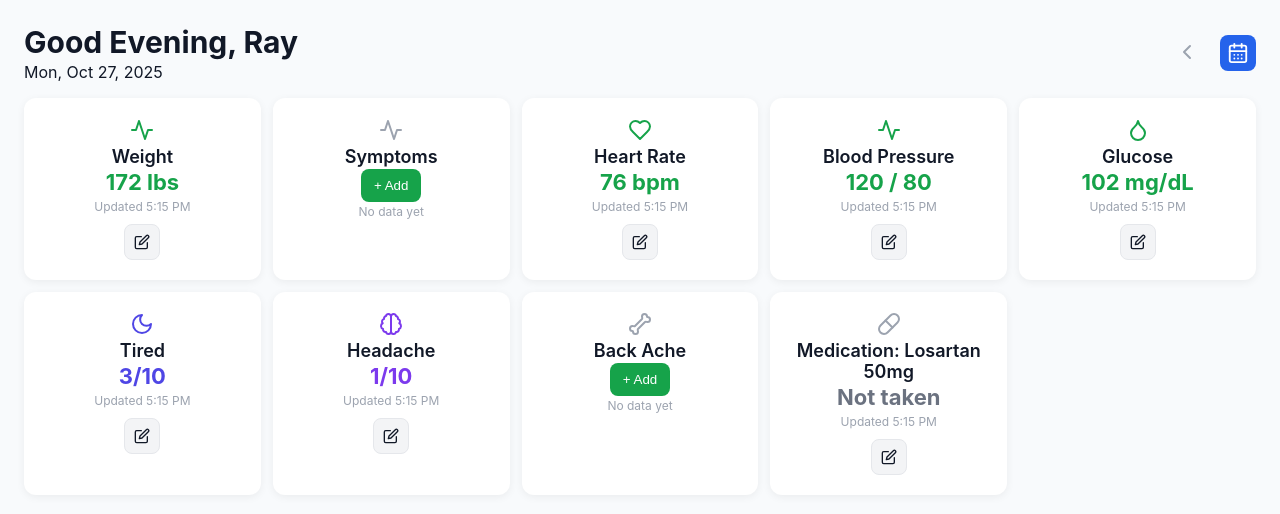
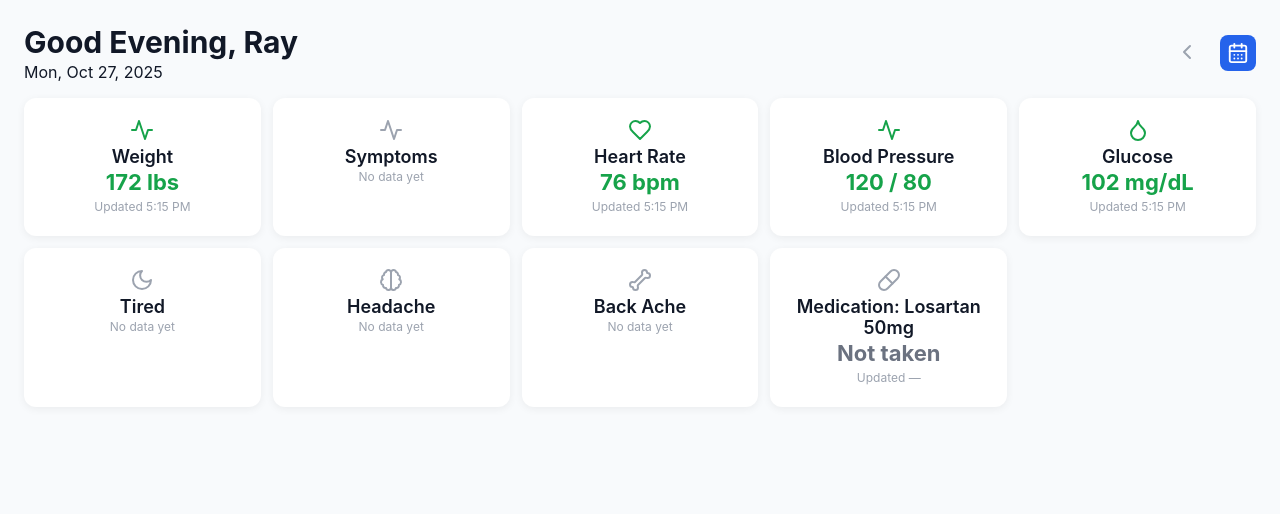
Before and after one commit to RSteeleLHCIO/DrGreg, a React (Vite) app: page / in a window 1280 px wide. Shown: the top 514 px of the page. Built offline with nearby package versions, Linux system fonts and the light colour scheme.

Commit message:
formatting changes

```diff
--- a/src/App.jsx
+++ b/src/App.jsx
@@ -33,6 +33,10 @@ function fmtTime(d) {
   } catch {
     return null;
   }
+}
+
+function toSentenceCase(str) {
+  return str.charAt(0).toUpperCase() + str.slice(1).toLowerCase();
 }
 
 export default function App() {
@@ -149,43 +153,6 @@ export default function App() {
         "back": {
           dayValue: {}
         },
-      },
-      [todayKey]: {
-        weight: 172,
-        weightUpdatedAt: new Date().toISOString(),
-        glucose: 102,
-        glucoseUpdatedAt: new Date().toISOString(),
-        heartRate: 76,
-        heartUpdatedAt: new Date().toISOString(),
-        bpSystolic: 122,
-        bpDiastolic: 78,
-        bpUpdatedAt: new Date().toISOString(),
-        tired: 3,
-        tiredUpdatedAt: new Date().toISOString(),
-        headache: 1,
-        headacheUpdatedAt: new Date().toISOString(),
-        backAche: 2,
-        backAcheUpdatedAt: new Date().toISOString(),
-        losartan: false,
-        losartanUpdatedAt: new Date().toISOString(),
-      },
-      // Example: a past day with different values (for demo)
-      "2025-08-15": {
-        weight: 174,
-        weightUpdatedAt: new Date("2025-08-15T09:10:00").toISOString(),
-        glucose: 110,
-        glucoseUpdatedAt: new Date("2025-08-15T08:05:00").toISOString(),
-        heartRate: 88,
-        heartUpdatedAt: new Date("2025-08-15T08:15:00").toISOString(),
-        bpSystolic: 124,
-        bpDiastolic: 78,
-        bpUpdatedAt: new Date("2025-08-15T08:20:00").toISOString(),
-        tired: 5,
-        tiredUpdatedAt: new Date("2025-08-15T07:40:00").toISOString(),
-        headache: 2,
-        headacheUpdatedAt: new Date("2025-08-15T07:50:00").toISOString(),
-        backAche: 4,
-        backAcheUpdatedAt: new Date("2025-08-15T07:55:00").toISOString(),
       },
     };
   });
@@ -352,7 +319,7 @@ export default function App() {
             // Display values separated by '/'
             const displayValue = metricValues.map(mv =>
               mv.kind === "slider"
-                ? `${mv.value ?? "—"}/10`
+                ? `${mv.value ?? "—"}`
                 : `${mv.value ?? "—"}${mv.uom ? ` ${mv.uom}` : ""}`
             ).join(" / ");
             // Use the first updatedAt for display
@@ -361,7 +328,14 @@ export default function App() {
             return (
               <Card key={meta.cardName}>
                 <CardContent>
-                  <div style={{ textAlign: "center" }}>
+                  <div
+                    onClick={() => setOpen({
+                      type: meta.cardName,
+                      ...meta,
+                      metricValues
+                    })}
+                    style={{ cursor: "pointer", textAlign: "center" }}
+                  >
                     <div className="icon-row">
                       <Icon style={{ width: 24, height: 24, color: hasValue ? color : "#9ca3af" }} />
                     </div>
@@ -370,23 +344,9 @@ export default function App() {
                       <>
                         <p className="card-data" style={{ color }}>{displayValue}{meta.kind === "slider" ? " of 10" : ""}</p>
                         <p className="card-updated">Updated {fmtTime(updatedAt ? new Date(updatedAt) : null) ?? "—"}</p>
-                        <div style={{ display: "flex", gap: 8, justifyContent: "center", paddingTop: 8 }}>
-                          <Button variant="secondary" className="btn-icon" onClick={() => {
-                            setOpen({
-                              type: meta.cardName,
-                              ...meta,
-                              metricValues
-                            });
-                          }}>
-                            <Edit style={{ width: 16, height: 16 }} />
-                          </Button>
-                        </div>
                       </>
                     ) : (
-                      <>
-                        <Button className="btn-add" onClick={() => setOpen({ type: meta.cardName, ...meta, metricValues })}>+ Add</Button>
-                        <p className="card-updated">No data yet</p>
-                      </>
+                      <p className="card-updated">No data yet</p>
                     )}
                   </div>
                 </CardContent>
@@ -404,16 +364,16 @@ export default function App() {
         {/* Medication: Losartan */}
         <Card>
           <CardContent>
-            <div style={{ textAlign: "center" }}>
+            <div
+              onClick={() => setOpen({ type: "losartan", losartanValue: dayValues.losartan })}
+              style={{ cursor: "pointer", textAlign: "center" }}
+            >
               <div className="icon-row">
                 <Pill style={{ width: 24, height: 24, color: dayValues.losartan ? "#16a34a" : "#9ca3af" }} />
               </div>
               <h2 className="card-title">Medication: Losartan 50mg</h2>
               <p className="card-data" style={{ color: dayValues.losartan ? "#16a34a" : "#6b7280" }}>{dayValues.losartan ? "Taken" : "Not taken"}</p>
               <p className="card-updated">Updated {fmtTime(dayValues.losartanUpdatedAt ? new Date(dayValues.losartanUpdatedAt) : null) ?? "—"}</p>
-              <div style={{ display: "flex", gap: 8, justifyContent: "center", paddingTop: 8 }}>
-                <Button variant="secondary" className="btn-icon" onClick={() => setOpen({ type: "losartan", losartanValue: dayValues.losartan })}><Edit style={{ width: 16, height: 16 }} /></Button>
-              </div>
             </div>
           </CardContent>
         </Card>
@@ -456,7 +416,7 @@ export default function App() {
               {open.metricNames.map((metricName, idx) => (
                 metricConfig[metricName].kind === "slider" ? (
                   <div key={metricName} style={{ marginBottom: 16 }}>
-                    <Label htmlFor={metricName}>{metricName}</Label>
+                    <Label htmlFor={metricName}>{toSentenceCase(metricName)}</Label>
                     <div>
                       <Slider
                         id={metricName}
@@ -481,7 +441,7 @@ export default function App() {
                   </div>
                 ) : (
                   <div key={metricName} style={{ marginBottom: 12 }}>
-                    <Label htmlFor={metricName}>{metricName}{metricConfig[metricName].uom ? ` (${metricConfig[metricName].uom})` : ""}</Label>
+                    <Label htmlFor={metricName}>{toSentenceCase(metricName)}{metricConfig[metricName].uom ? ` (${metricConfig[metricName].uom})` : ""}</Label>
                     <Input
                       id={metricName}
                       type="number"
```
